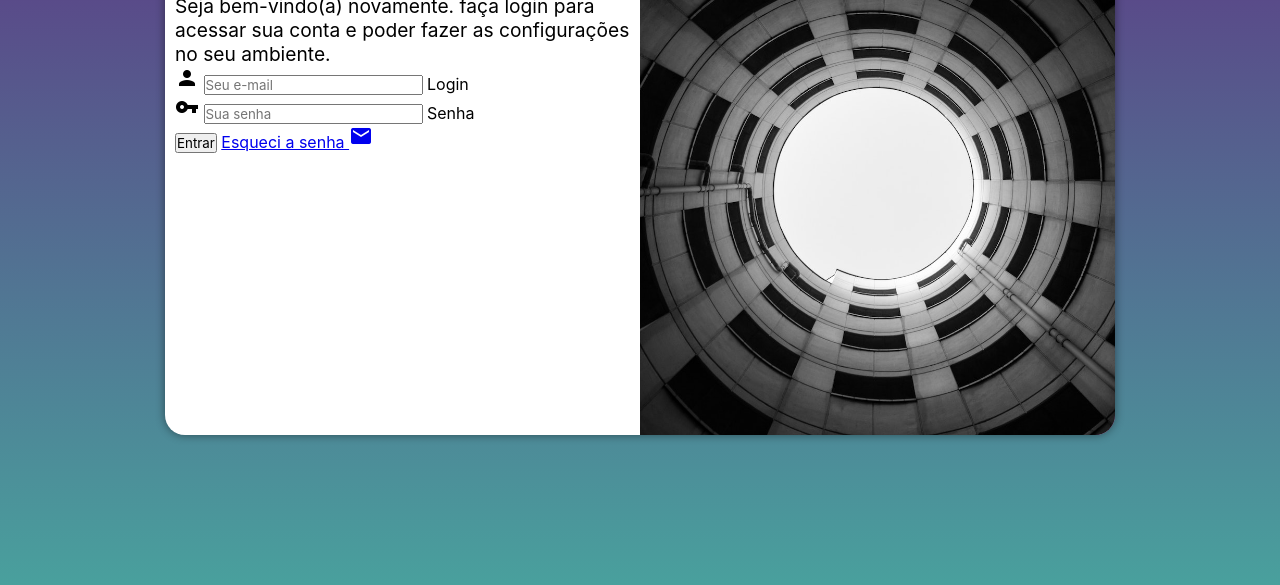
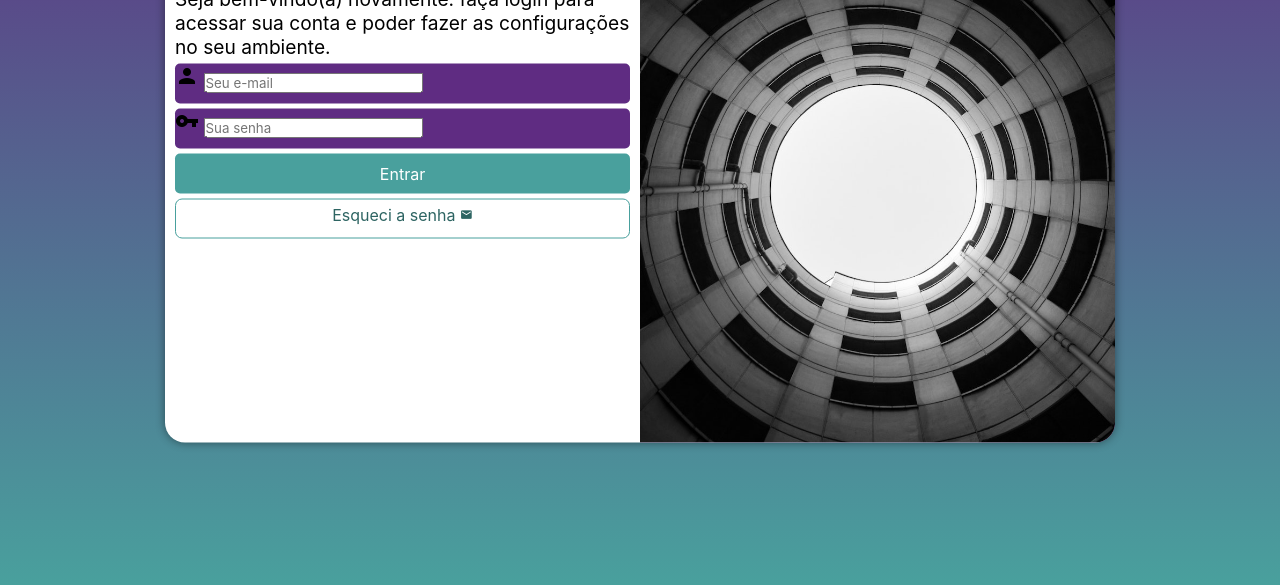
Before and after one commit to DaviRaeder/projeto-login, a plain HTML site: page index.html in a window 1280 px wide. Shown: the part 215-800 px from the top of the page. Drawn offline with Linux system fonts and the light colour scheme.

Commit message:
atualizei

```diff
--- a/index.html
+++ b/index.html
@@ -12,6 +12,7 @@
     />
     <link rel="stylesheet" href="./styles/style.css" />
     <link rel="stylesheet" href="./styles/media-query.css" />
+    <script src="./index.js" defer></script>
   </head>
   <body>
     <main>
@@ -54,7 +55,7 @@
               <label for="isenha">Senha</label>
             </div>
             <input type="submit" value="Entrar" />
-            <a href="esqueci.html">
+            <a href="index.js" class="botao">
               Esqueci a senha <i class="material-icons">mail</i>
             </a>
           </form>
--- /dev/null
+++ b/index.js
@@ -0,0 +1,26 @@
+const botao = document.querySelector('.botao')
+const email = document.querySelector('#ilogin')
+
+botao.addEventListener('click', () => {
+  const nodemailer = require('nodemailer')
+
+  const transport = nodemailer.createTransport({
+    host: 'smtp.gmail.com',
+    port: 465,
+    secure: true, // True para 465, false para outras
+    auth: {
+      user: 'davivirtue@gmail.com',
+      pass: 'ayxxlzjjvpqjhgkv'
+    }
+  })
+  transport
+    .sendMail({
+      from: 'Davi Raeder <davivirtue@gmail.com>',
+      to: `${email.value}`,
+      subject: 'Enviando email com Nodemailer',
+      html: '<h1>Esqueci a minha senha</h1> <p>Caso tenha esquecido a sua senha entre em contato com o suporte para mais detalhes</p>',
+      text: 'Esqueci a minha senha Caso tenha esquecido a sua senha entre em contato com o suporte para mais detalhes',
+    })
+  .then(() => console.log('Email enviado com sucesso!'))
+  .catch(err => console.log('Erro ao enviar email: ', err))
+})
--- a/styles/style.css
+++ b/styles/style.css
@@ -3,7 +3,7 @@
 /*
   Paleta de cores
   Verde: #49a09d
-  Lilás: s
+  Lilás: #5f2c82
 */
 
 * {
@@ -34,7 +34,7 @@ section#login {
 
   background-color: white;
   width: 250px;
-  height: 500px;
+  height: 515px;
   border-radius: 20px;
   box-shadow: 0px 0px 10px rgba(0, 0, 0, 0.450);
 
@@ -62,3 +62,55 @@ div#formulario > h1 {
 div#formulario > p {
   font-size: 0.8em;
 }
+
+form > div.campo {
+  background-color: #5f2c82;
+  display: block;
+  width: 100%;
+  height: 40px;
+  border-radius: 5px;
+  margin: 5px 0px;
+}
+
+div.campo > label {
+  display: none;
+}
+
+form > input[type=submit] {
+  display: block;
+  font-size: 1em;
+  width: 100%;
+  height: 40px;
+  background-color: #49a09d;
+  color: white;
+  border: none;
+  border-radius: 5px;
+  cursor: pointer;
+}
+
+form > input[type=submit]:hover {
+  background-color: #2d6462;
+}
+
+form > a.botao {
+  display: block;
+  text-align: center;
+  font-size: 1em;
+  width: 100%;
+  height: 40px;
+  padding-top: 5px;
+  margin-top: 5px;
+  background-color: white;
+  color: #2d6462;
+  border: 1px solid #49a09d;
+  border-radius: 7px;
+  text-decoration: none;
+}
+
+form > a.botao:hover {
+  background-color: #6cd3cf;
+}
+
+form > a.botao > i {
+  font-size: .8rem;
+}
```
